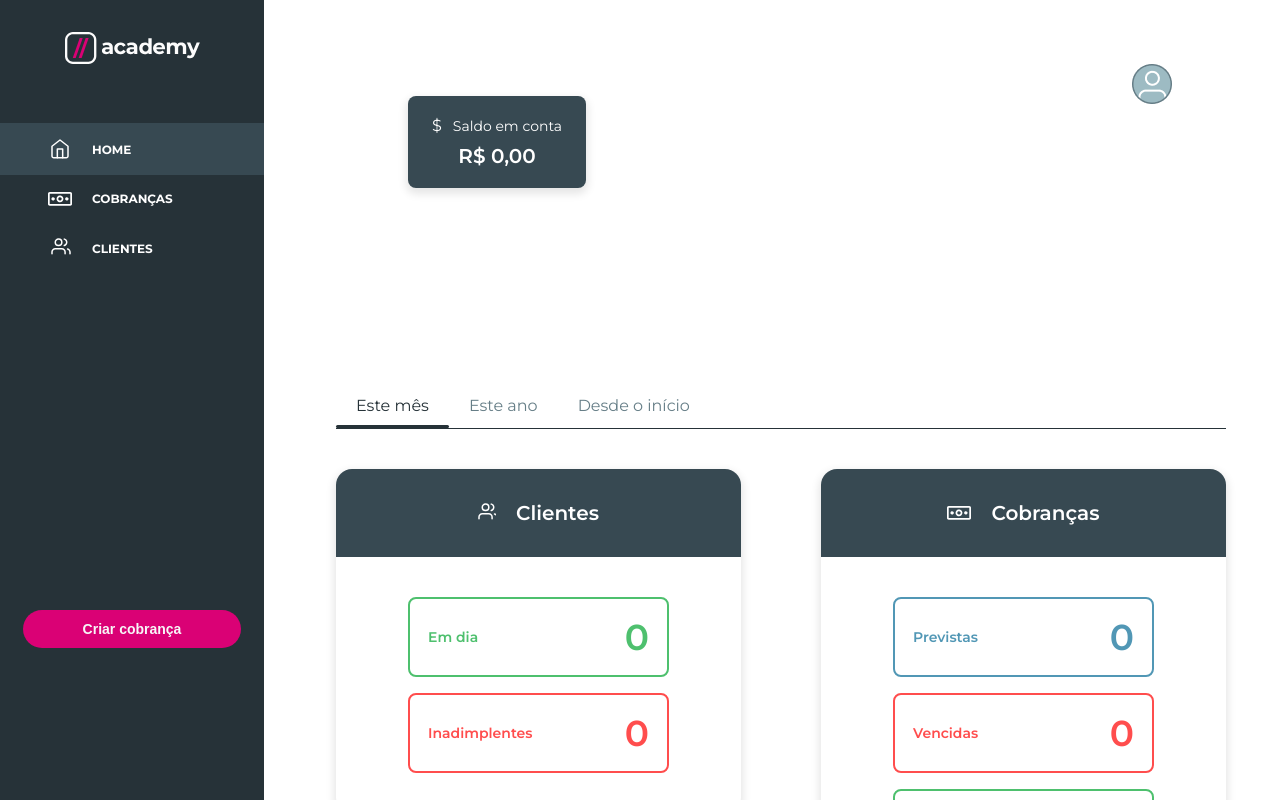
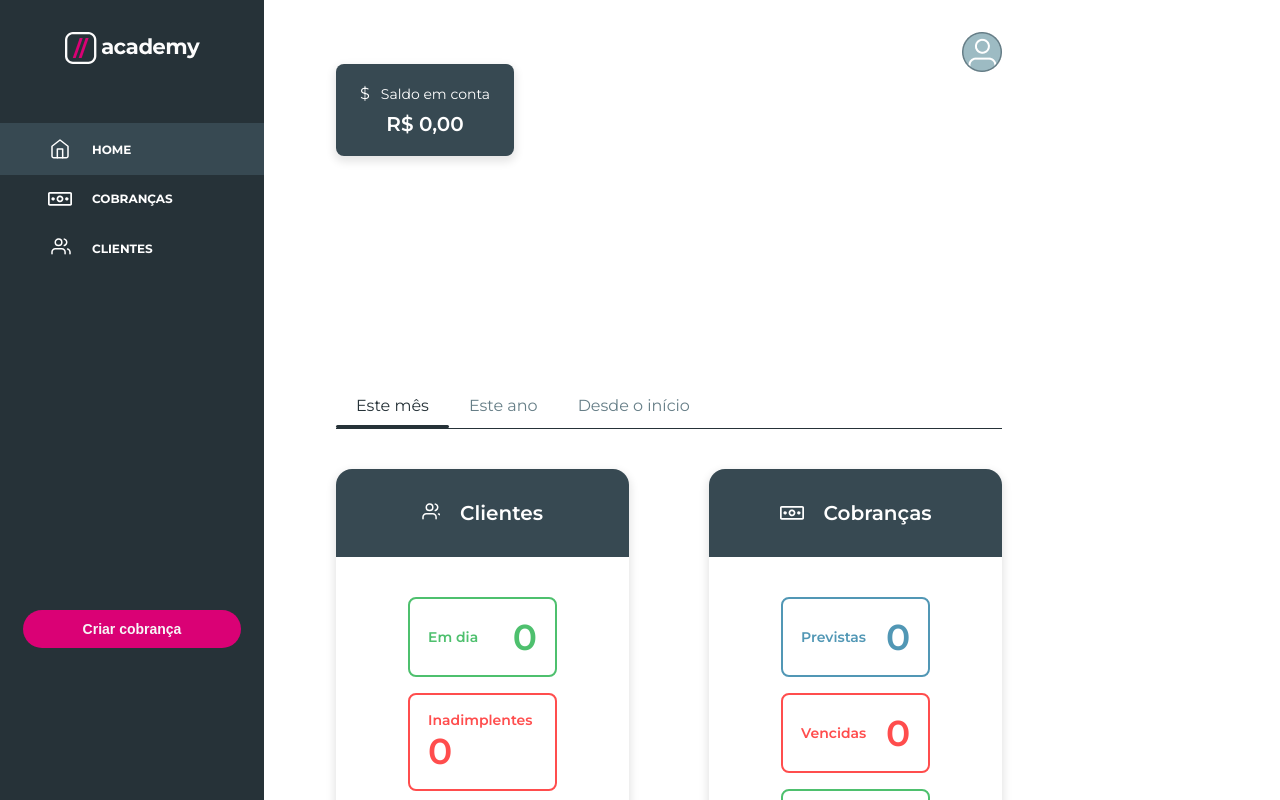
Before and after one commit to ramondorosario/practice-react-typescript, a React (Create React App) app: page /home in a window 1280 px wide. Shown: the top 800 px of the page. Built offline with nearby package versions, Linux system fonts and the light colour scheme.

Commit message:
feat: add new container

```diff
--- a/src/containers/Home/index.tsx
+++ b/src/containers/Home/index.tsx
@@ -11,8 +11,10 @@ export function Home() {
   return (
     <div className={s.container}>
       <SideBar />
+
+      <div className={s.body}>
+        <Header />
         <div className={s.content}>
-        <Header />
           <div className={s.content_menu}>
             <ul>
               <li
@@ -70,5 +72,6 @@ export function Home() {
           </div>
         </div>
       </div>
+    </div>
   );
 }
```
Lines whose indentation alone changed are shown as unchanged.
